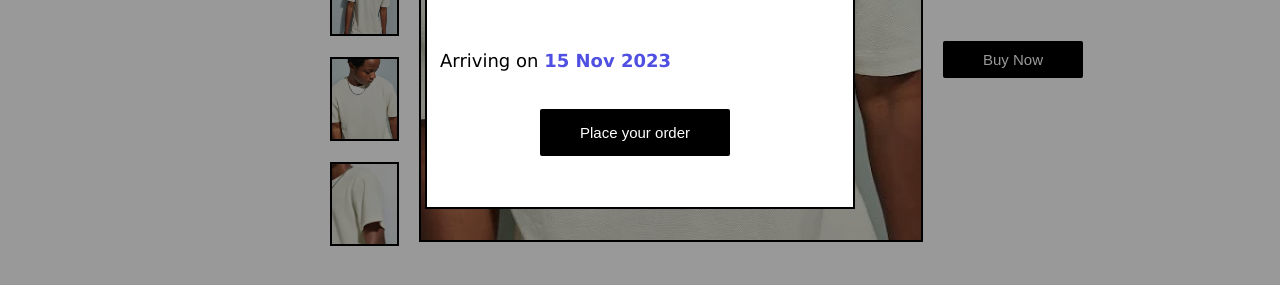
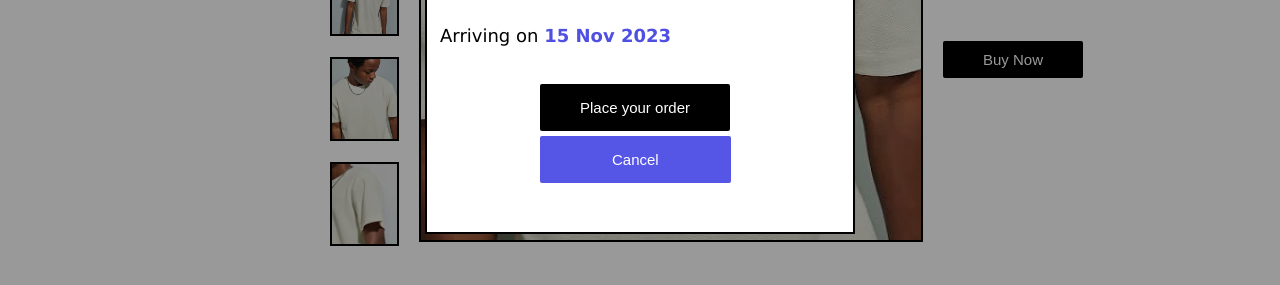
Before and after one commit to vandita-satarde/Product-Preview, a plain HTML site: page index.html in a window 1280 px wide. Shown: the part 431-716 px from the top of the page. Drawn offline with Linux system fonts and the light colour scheme.

Commit message:
cancel button added

```diff
--- a/index.html
+++ b/index.html
@@ -53,6 +53,7 @@
                 <br/>
                 <p style="font-size: 18px;">Arriving on <b  style="color: rgb(79, 79, 226);">15 Nov 2023</b></p>
                 <button class="btn-order">Place your order</button>
+                <button class="btn-cancel">Cancel</button>
             </form>
         </div>
     </div>
--- a/style.css
+++ b/style.css
@@ -92,7 +92,7 @@ body{
 
 .pop-up{
     background-color: white;
-    height: 450px;
+    height: 500px;
     width: 400px;
     padding: 13px;
     border: 2px solid black;
@@ -116,3 +116,14 @@ body{
 .btn-order:hover{
     background-color: rgb(72, 71, 71);
 }
+
+.btn-cancel{
+    padding: 15px 72px;
+    margin: 5px 100px 0 100px;
+    font-size: 15px;
+    border: none;
+    background-color: rgb(85, 85, 230);;
+    color: white;
+    border-radius: 2px;
+    cursor: pointer;
+}
```
